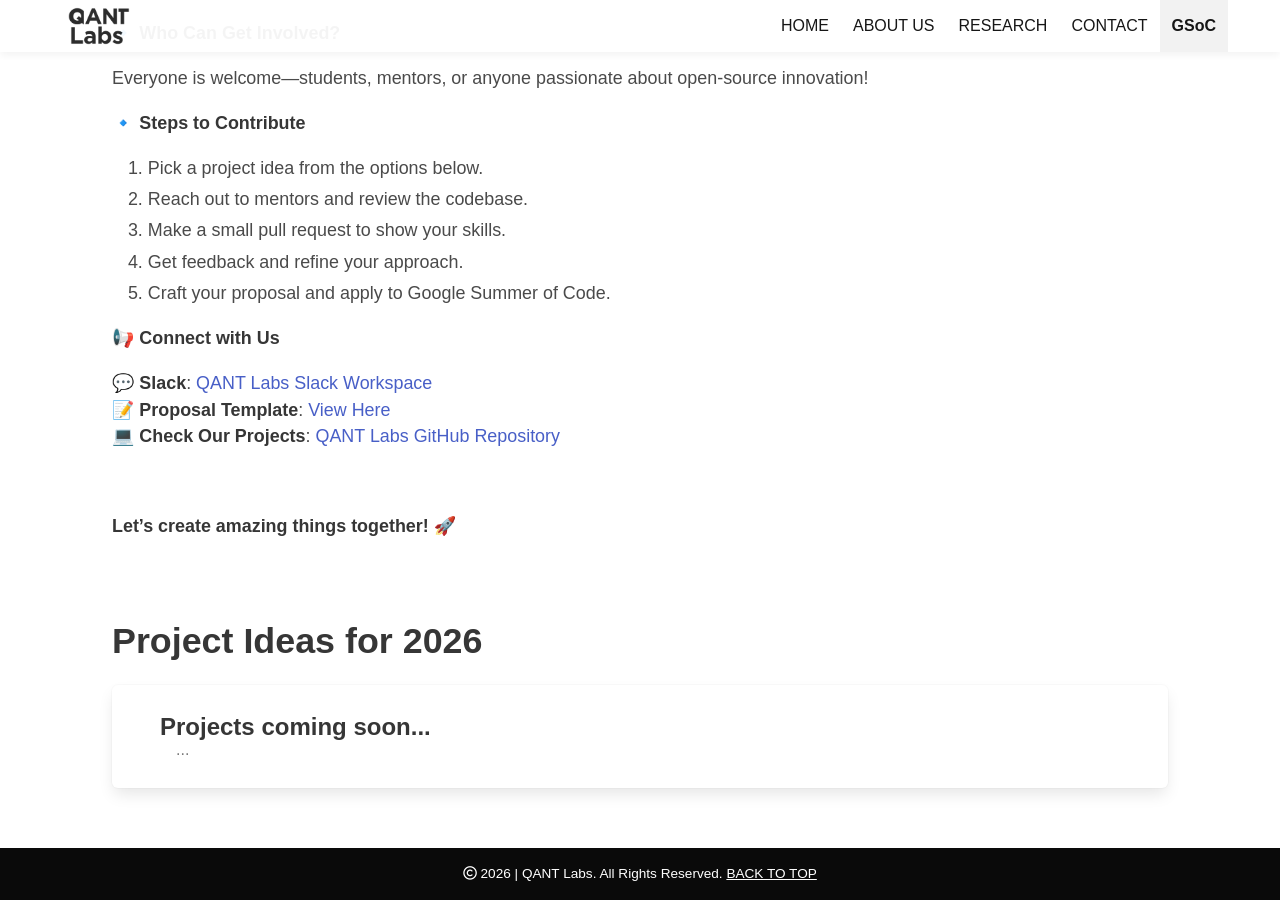
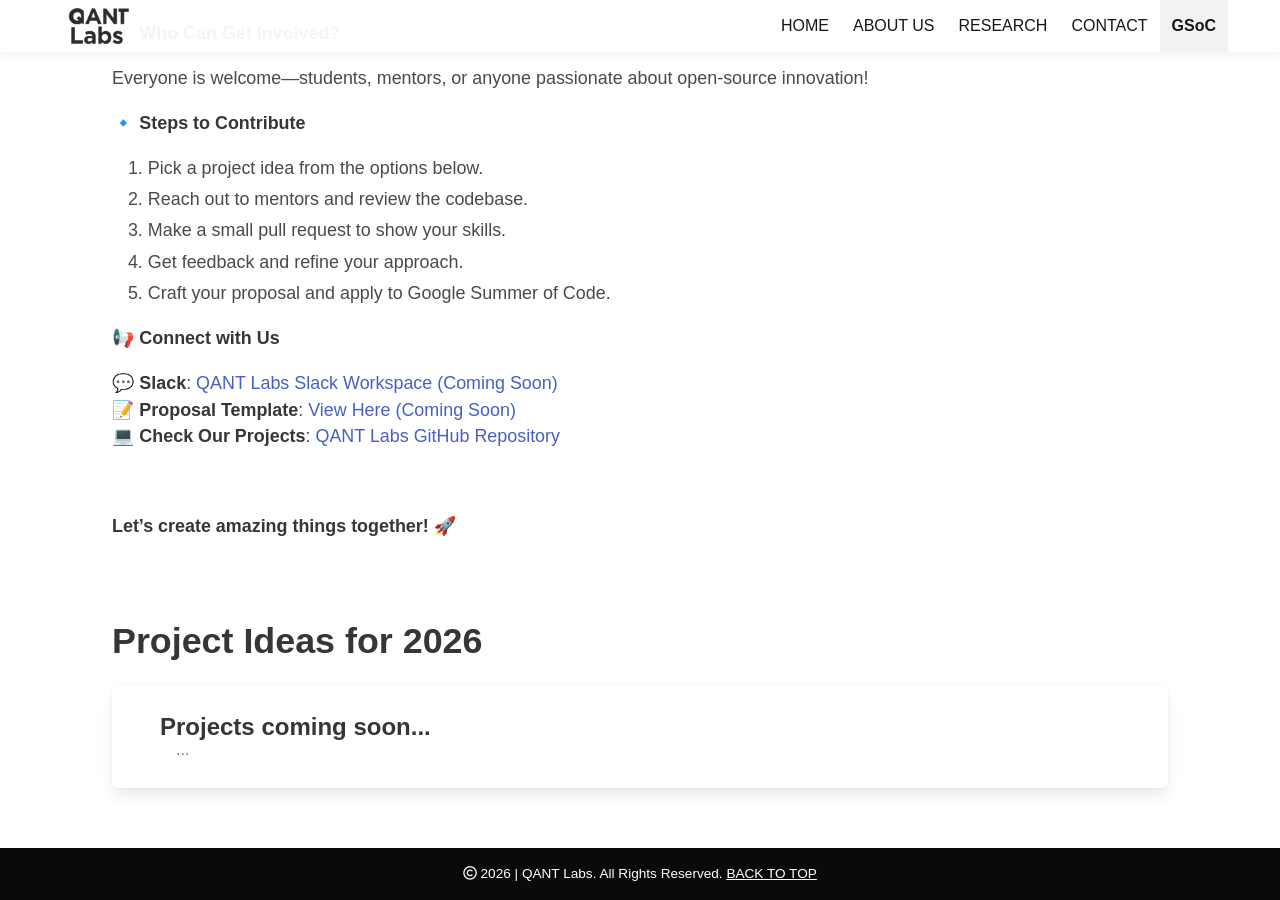
Before and after one commit to QANTLabs/QANTLabs.github.io, a Jekyll site: the page built from gsoc/index.md, in a window 1280 px wide and 900 px high, scrolled down 874 px. Built offline with Jekyll 4.4.1, drawn with Linux system fonts in a browser that asks for light colours; nearby versions of some CDN libraries; a style sheet for code colours, icons or effects is not loaded.

Commit message:
Update to the links

```diff
--- a/gsoc/index.md
+++ b/gsoc/index.md
@@ -38,8 +38,8 @@ Everyone is welcome—students, mentors, or anyone passionate about open-source
 
 📢 **Connect with Us**
 
-💬 **Slack**: [QANT Labs Slack Workspace](https://github.com/QANTLabs)<br>
-📝 **Proposal Template**: [View Here](https://github.com/QANTLabs)<br>
+💬 **Slack**: [QANT Labs Slack Workspace (Coming Soon)]()<br>
+📝 **Proposal Template**: [View Here (Coming Soon)]()<br>
 💻 **Check Our Projects**: [QANT Labs GitHub Repository](https://github.com/QANTLabs)
 
 <br>
```
